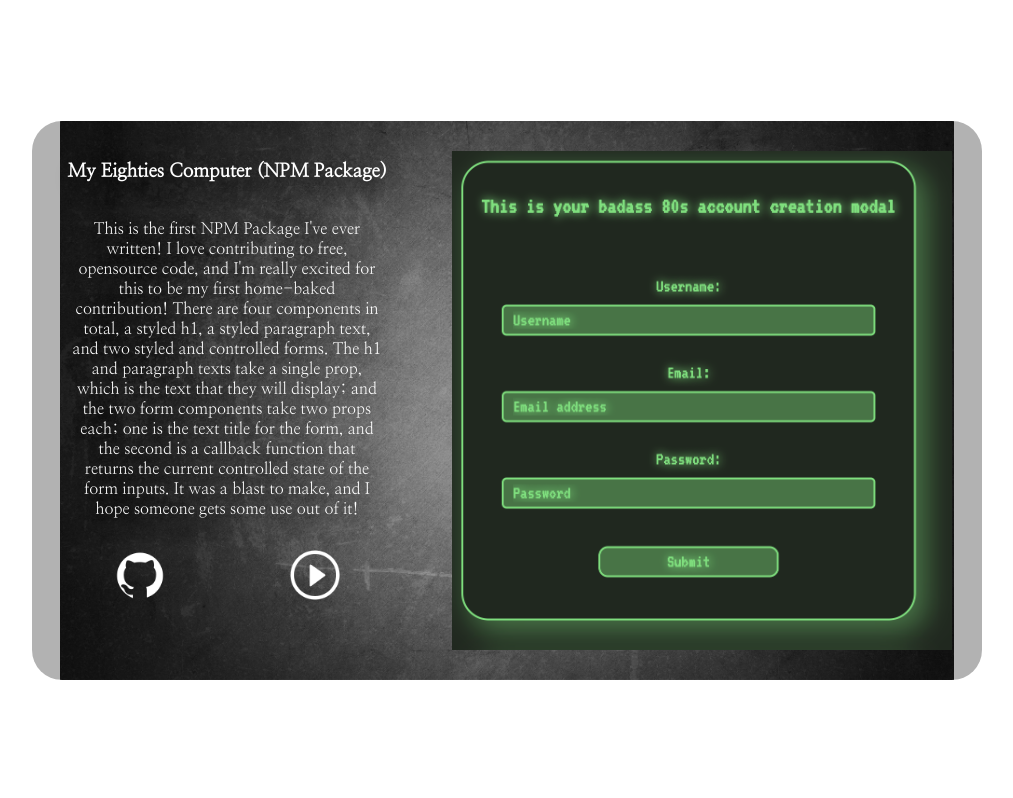
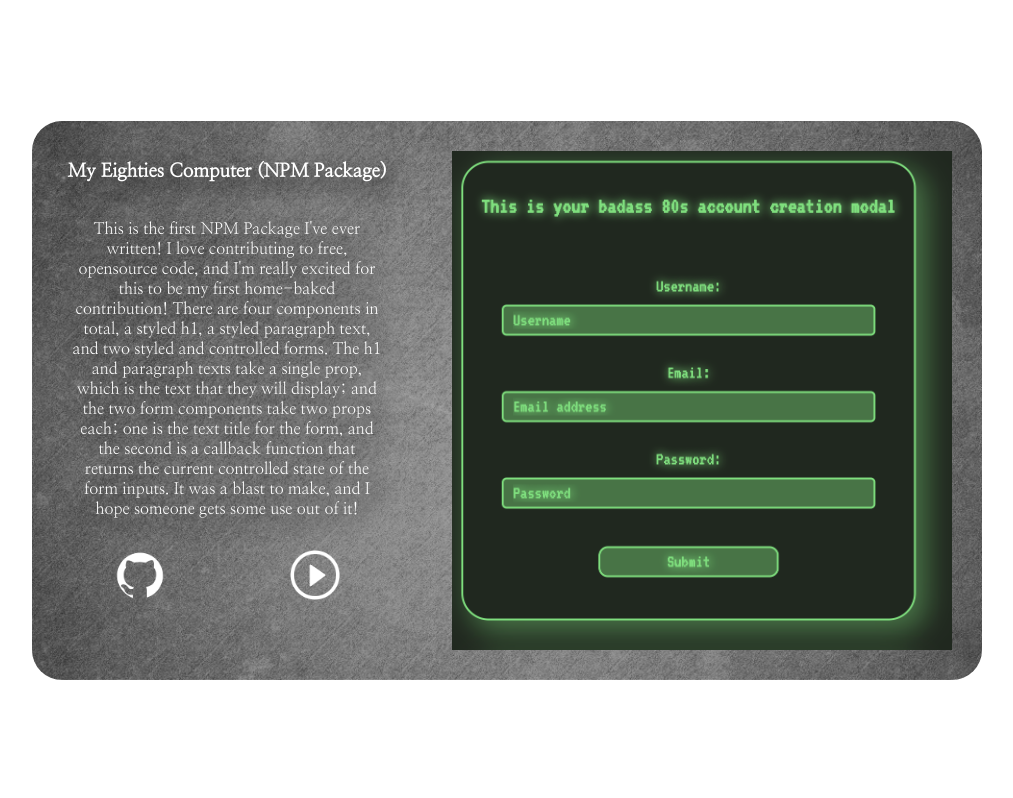
Before and after one commit to baldm0mma/JevTheDev-PortfolioPage, a React (Create React App) app: page / in a window 1280 px wide. Shown: the part 2380-3178 px from the top of the page, without its empty margins (133-1146 px from the left). Built offline with nearby package versions, Linux system fonts and the light colour scheme; no server answers.

Commit message:
Fix background image coverage on mozilla FF

```diff
--- a/src/containers/Content.css
+++ b/src/containers/Content.css
@@ -4,7 +4,7 @@
     url('../backgrounds/background-light-grey.jpg');
   background-position: center;
   background-repeat: no-repeat;
-  background-size: contain;
+  background-size: 2000px;
   border-radius: 30px;
   display: flex;
   margin-bottom: 120px;
```
